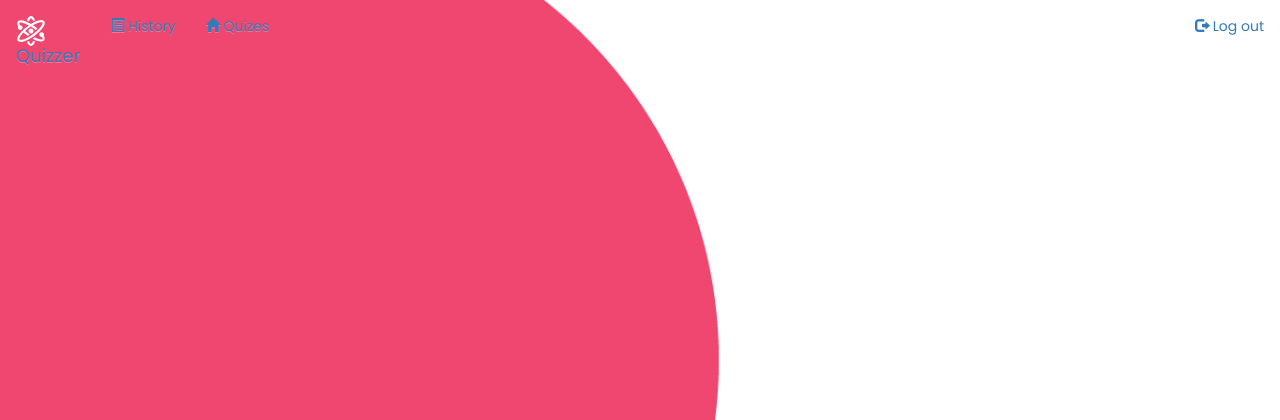
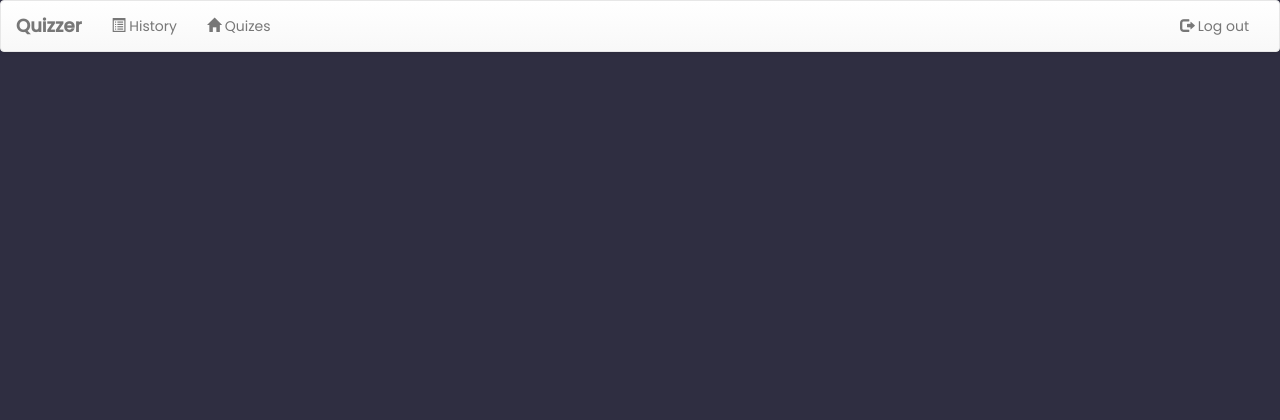
Before and after one commit to whorahulnayak/quizzer-2.0-alphaV, a PHP site: page /welcome.php in a window 1280 px wide. Shown: the top 420 px of the page. Run offline with PHP 8.4, Linux system fonts and the light colour scheme; a user stored in the database is signed in.

Commit message:
Update welcome.php

```diff
--- a/welcome.php
+++ b/welcome.php
@@ -23,37 +23,26 @@
     <link rel="icon" type="image/png" sizes="32x32" href="image/favicon-16x16.png">
     <link  rel="stylesheet" href="css/bootstrap.min.css"/>
     <link  rel="stylesheet" href="css/bootstrap-theme.min.css"/>
-    <!-- <link rel="stylesheet" href="css/welcome.css"> -->
+    <link rel="stylesheet" href="css/welcome.css">
     <link  rel="stylesheet" href="css/font.css">
-    <link rel="stylesheet" href="css/student_home.css" />
     <link rel="preconnect" href="https://fonts.googleapis.com">
     <link rel="preconnect" href="https://fonts.gstatic.com" crossorigin>
     <link href="https://fonts.googleapis.com/css2?family=Poppins:wght@200;400;500&display=swap" rel="stylesheet">
     <script src="js/jquery.js" type="text/javascript"></script>
     <script src="js/bootstrap.min.js"  type="text/javascript"></script>
 </head>
-<body id="my-scrollbar">
-		<!-- Navbar Start -->
-		<nav
-			class="
-				navbar navbar-expand-lg navbar-dark
-				navcolor
-				fixed-top
-				py-0 py-md-1 py-lg-2
-			"
-		>
-			<!-- Title and Logo -->
-			<a class="navbar-brand" href="#">
-				<img
-					src="image/atom.svg"
-					width="30"
-					height="30"
-					class="d-inline-block align-top"
-					alt=""
-					loading="lazy"
-				/>
-				<span id="brand">Quizzer</span>
-			</a>
+<body>
+    <nav class="navbar navbar-default title1">
+        <div class="container-fluid">
+            <div class="navbar-header">
+            <button type="button" class="navbar-toggle collapsed" data-toggle="collapse" data-target="#bs-example-navbar-collapse-1" aria-expanded="false">
+                <span class="sr-only">Toggle navigation</span>
+                <span class="icon-bar"></span>
+                <span class="icon-bar"></span>
+                <span class="icon-bar"></span>
+            </button>
+        <a class="navbar-brand" href="#"><b>Quizzer</b></a>
+        </div>
 
         <!-- Collect the nav links, forms, and other content for toggling -->
         <div class="collapse navbar-collapse" id="bs-example-navbar-collapse-1">
@@ -105,30 +94,28 @@
                     $c=0;
                     echo '</table></div></div>';
                 }}?>
-            <!-- new g-meet like layout -->
+            <!-- new  -->
                 <?php if(@$_GET['q']==3)
                 {
 
-                    echo '<div class="parent">
-                    <div class="child child1">
-                        <h2>Enter your quiz code:</h2>
-                        <br/>
-                        <form action="welcome.php?q=1&approved=1"  method="POST">
-                        <div class="input-group input-group-lg">
-                            <input type="text" class="form-control" />
-                            <input class="btn1" type="submit" value="start quiz">
-                        </div>
-                    </form>
-                    </div>
-
-                    <div class="child child3">
-                        <img
-                            class="buddy_image"
-                            src="image/undraw_online_test_gba7.svg"
-                            alt=""
-                        />
-                    </div>
-                </div>';
+                    echo '<div class="row"><span class="title1" style="margin-left:40%;font-size:30px;color:#06CD99;"><b>Enter Quiz Details</b></span><br /><br />
+                    <div class="col-md-3"></div><div class="col-md-6">
+                    <form class="form-horizontal title1" name="form" action="welcome.php?q=1&approved=1"  method="POST">
+                        <fieldset>
+                            <div class="form-group">
+                                <label class="col-md-12 control-label" for="name"></label>
+                                <div class="col-md-12">
+                                    <input id="name" name="uid" placeholder="Enter Quiz Code" class="form-control input-md" type="text">
+                                </div>
+                            </div>
+                            <div class="form-group">
+                                    <label class="col-md-12 control-label" for=""></label>
+                                    <div class="col-md-12">
+                                        <input  type="submit" style="margin-left:45%" class="btn btn-primary" value="Submit" />
+                                    </div>
+                                </div>
+                            </fieldset>
+                        </form></div>';
                 }?>
 
                 <?php
```
